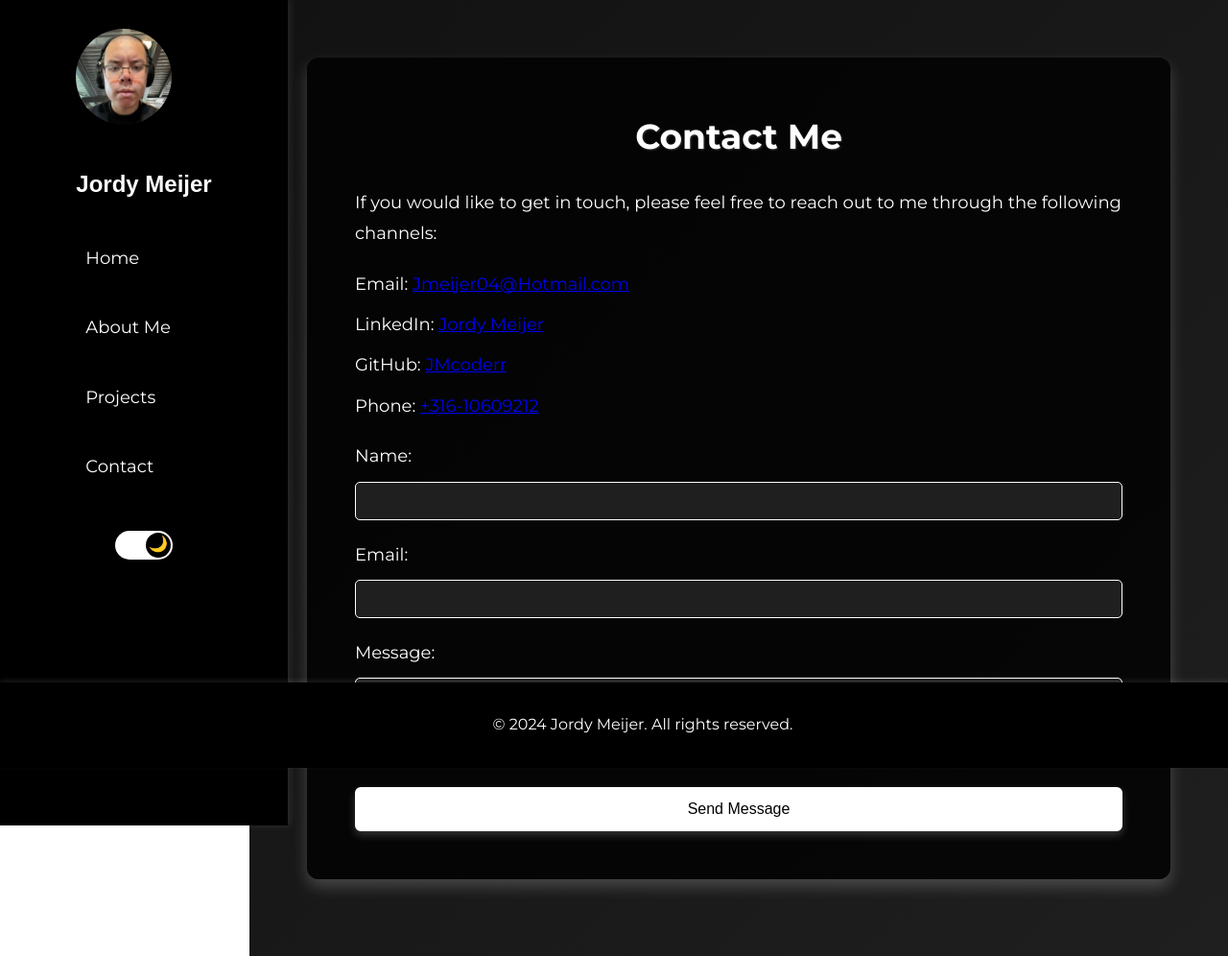
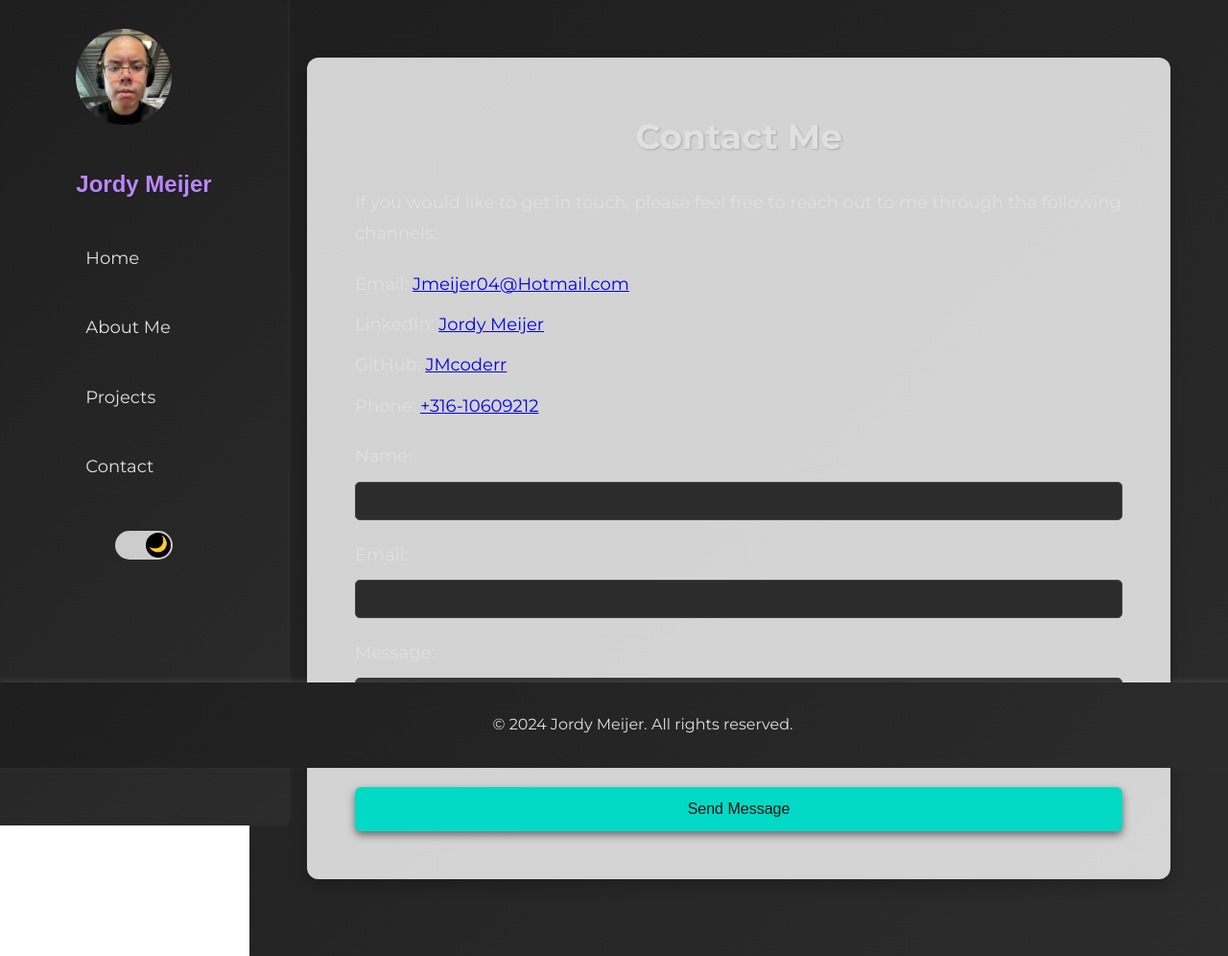
Before and after one commit to JMcoderr/Web-Development, a PHP site: page /contact.html in a window 1280 px wide, after a click that opens the changed part. Shown: the whole page at 96% size. Run offline with PHP 8.4, Linux system fonts and the light colour scheme.

Commit message:
updated contact form

```diff
--- a/css/contact.css
+++ b/css/contact.css
@@ -138,7 +138,7 @@
     display: none;
 }
 
-.theme-toggle input:checked + .slider {
+theme-toggle input:checked + .slider {
     background-color: var(--primary-color);
 }
 
@@ -220,7 +220,7 @@
     border-radius: 6px;
     transition: background-color 0.3s, color 0.3s, border-color 0.3s, transform 0.3s;
     background-color: var(--button-background-color);
-    color: var (--button-text-color);
+    color: var(--button-text-color);
     border: 2px solid var(--button-border-color);
     box-shadow: 0 4px 8px rgba(0, 0, 0, 0.2); /* Drop shadow */
 }
@@ -263,68 +263,69 @@
 
 /* Dark Theme */
 .dark-theme {
-    --background-color: #000000;
-    --text-color: #ffffff;
-    --header-background-color: #000000;
-    --footer-background-color: #000000;
-    --main-background-color: #000000;
-    --background-gradient-color: #000000;
-    --primary-color: #ffffff;
-    --highlight-color: #333333;
-    --highlight-text-color: #ffffff;
-    --button-background-color: #ffffff;
-    --button-text-color: #000000;
-    --button-border-color: #ffffff;
+    --background-color: #121212;
+    --text-color: #e0e0e0;
+    --header-background-color: #1e1e1e;
+    --footer-background-color: #1e1e1e;
+    --main-background-color: #1e1e1e;
+    --background-gradient-color: #2c2c2c;
+    --primary-color: #bb86fc;
+    --highlight-color: #03dac6;
+    --highlight-text-color: #121212;
 }
 
 .dark-theme header {
-    box-shadow: 2px 0 8px rgba(255, 255, 255, 0.1);
+    background-color: #1e1e1e; /* Darker header background */
+    box-shadow: 0 -2px 5px rgba(255, 255, 255, 0.1);
+    color: #e0e0e0; /* Light text color for contrast */
+    background: linear-gradient(135deg, #1e1e1e 0%, #2c2c2c 100%);
 }
 
 .dark-theme main {
-    background: linear-gradient(135deg, #121212 0%, #1f1f1f 100%);
+    background-color: var(--main-background-color);
+    background: linear-gradient(135deg, var(--main-background-color) 0%, var(--background-gradient-color) 100%);
 }
 
 .dark-theme footer {
+    background-color: #1e1e1e; /* Darker footer background */
     box-shadow: 0 -2px 5px rgba(255, 255, 255, 0.1);
+    color: #e0e0e0; /* Light text color for contrast */
+    background: linear-gradient(135deg, #1e1e1e 0%, #2c2c2c 100%);
 }
 
-.dark-theme header nav a:hover {
-    background-color: var(--highlight-color);
-    color: var(--highlight-text-color);
-    transform: translateX(10px);
+.dark-theme .theme-toggle button {
+    color: var(--highlight-color);
 }
 
-.dark-theme #contact {
-    background: rgba(0, 0, 0, 0.8); /* Dark background with transparency */
-    box-shadow: 0 8px 16px rgba(255, 255, 255, 0.2); /* Light drop shadow */
+.dark-theme #contact .container {
+    background: rgba(30, 30, 30, 0.9);
+    box-shadow: 0 8px 16px rgba(0, 0, 0, 0.5);
 }
 
-.dark-theme #contact h2 {
-    color: var(--primary-color);
-    text-shadow: 1px 1px 2px rgba(255, 255, 255, 0.2);
+.dark-theme #contact .container:hover {
+    box-shadow: 0 16px 32px rgba(0, 0, 0, 0.7);
 }
 
-.dark-theme #contact p, .dark-theme #contact ul {
-    color: var(--text-color);
+.dark-theme #contact h2, .dark-theme #contact p, .dark-theme #contact ul {
+    color: #e0e0e0;
 }
 
 .dark-theme #contact form input, .dark-theme #contact form textarea {
-    background-color: #1f1f1f;
-    border: 1px solid var(--primary-color);
-    color: var(--text-color);
+    background-color: #2c2c2c;
+    border: 1px solid #444;
+    color: #e0e0e0;
 }
 
 .dark-theme #contact form button {
-    background-color: var(--button-background-color);
-    color: var(--button-text-color);
-    border: 2px solid var(--button-border-color);
-    box-shadow: 0 4px 8px rgba(255, 255, 255, 0.2); /* Light drop shadow */
+    background-color: var(--highlight-color);
+    color: var(--highlight-text-color);
+    border: 2px solid var(--highlight-color);
+    box-shadow: 0 4px 8px rgba(0, 0, 0, 0.5); /* Light drop shadow */
 }
 
 .dark-theme #contact form button:hover {
-    background-color: var(--highlight-color);
-    color: var(--highlight-text-color);
+    background-color: var(--highlight-text-color);
+    color: var(--highlight-color);
     transform: translateY(-3px);
 }
 
```
Also changed, not shown: css/styles.css (+63 -9 lines).
